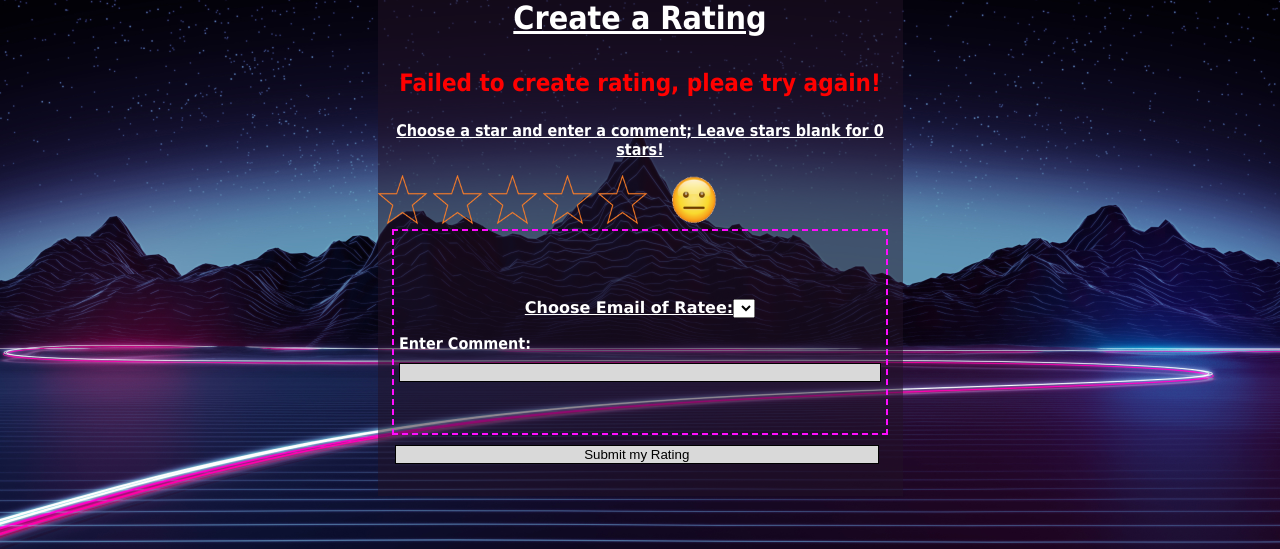
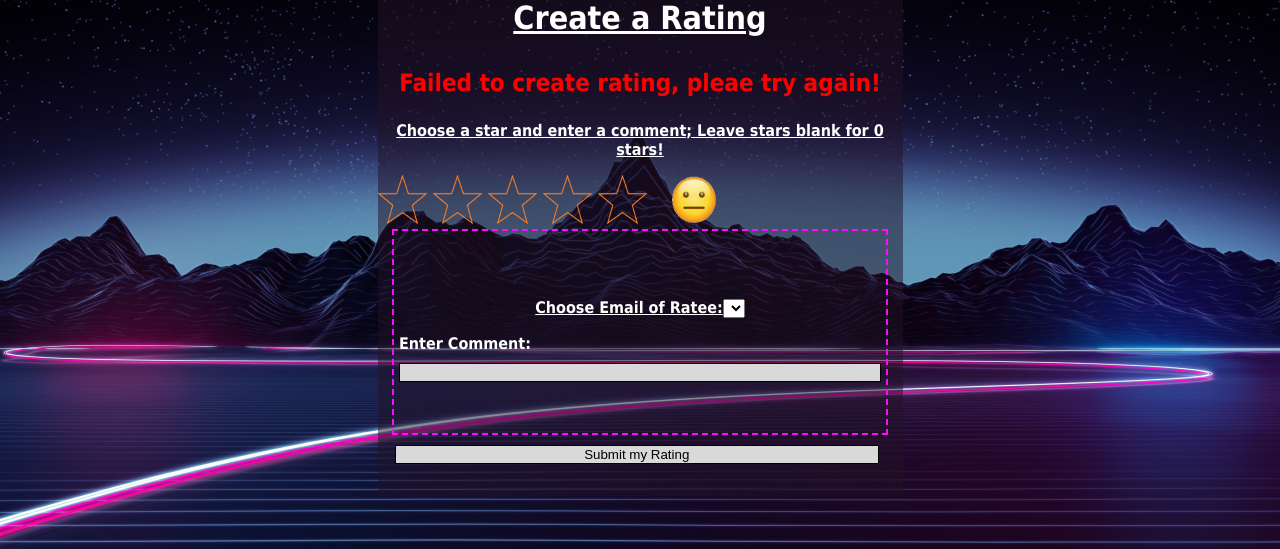
Before and after one commit to thefirsthero/Rating-System, a Flask app: page /create_rating in a window 1280 px wide. Shown: the part 151-700 px from the top of the page. Run offline with Flask 2, Linux system fonts and the light colour scheme; lists and menus that the app fills with data are empty; parts of the project's set-up code (start-up, migrations or seed data) failed here and were passed over.

Commit message:
style changes

```diff
--- a/app/templates/rating.html
+++ b/app/templates/rating.html
@@ -195,7 +195,7 @@
           <fieldset>
           <input type="hidden" id="rating_content" name='rating' value='0'><br>
           <!-- dropdown email selection -->
-          <p style="font-family:verdana">
+          <p>
             Choose Email of Ratee:<SELECT name="emailid" style="font-family:verdana">
             {% for j in emaillist %}
                 <OPTION value={{j[0]}}>{{j[1]}}</OPTION>
```
